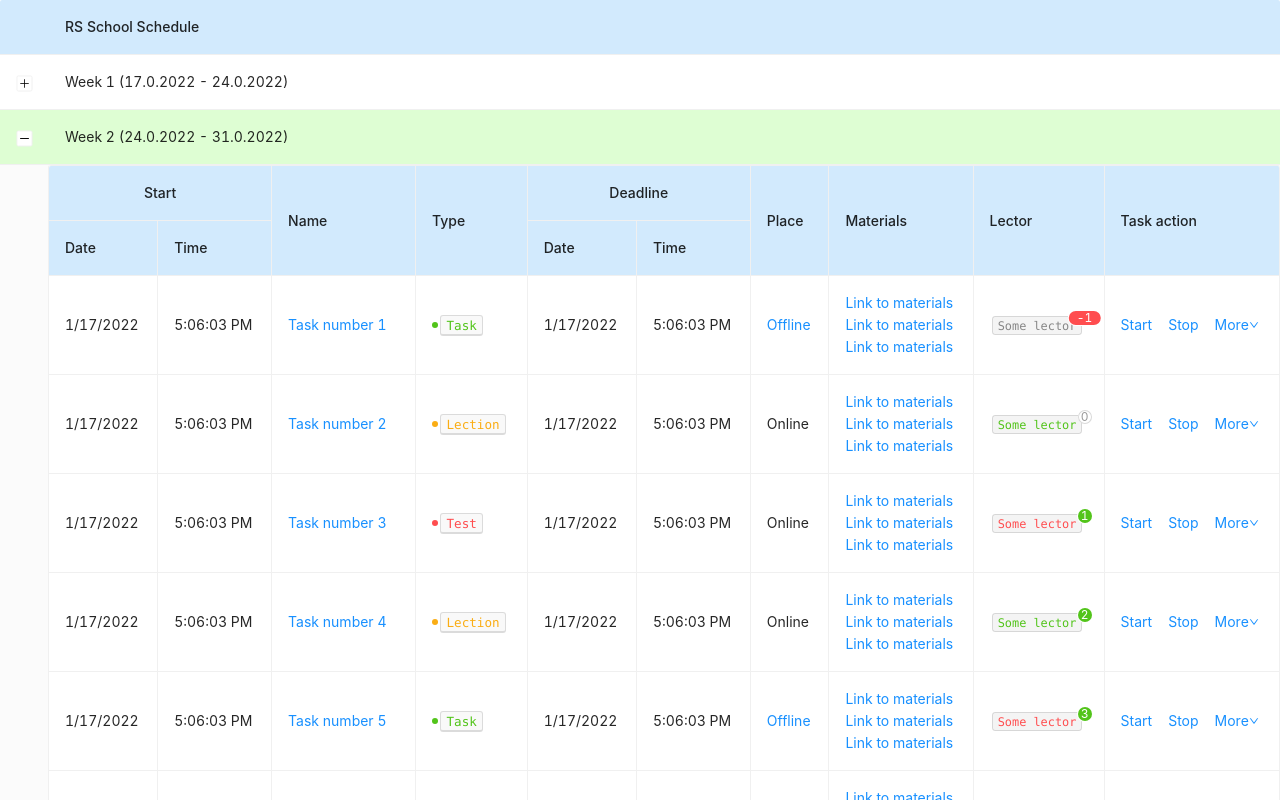
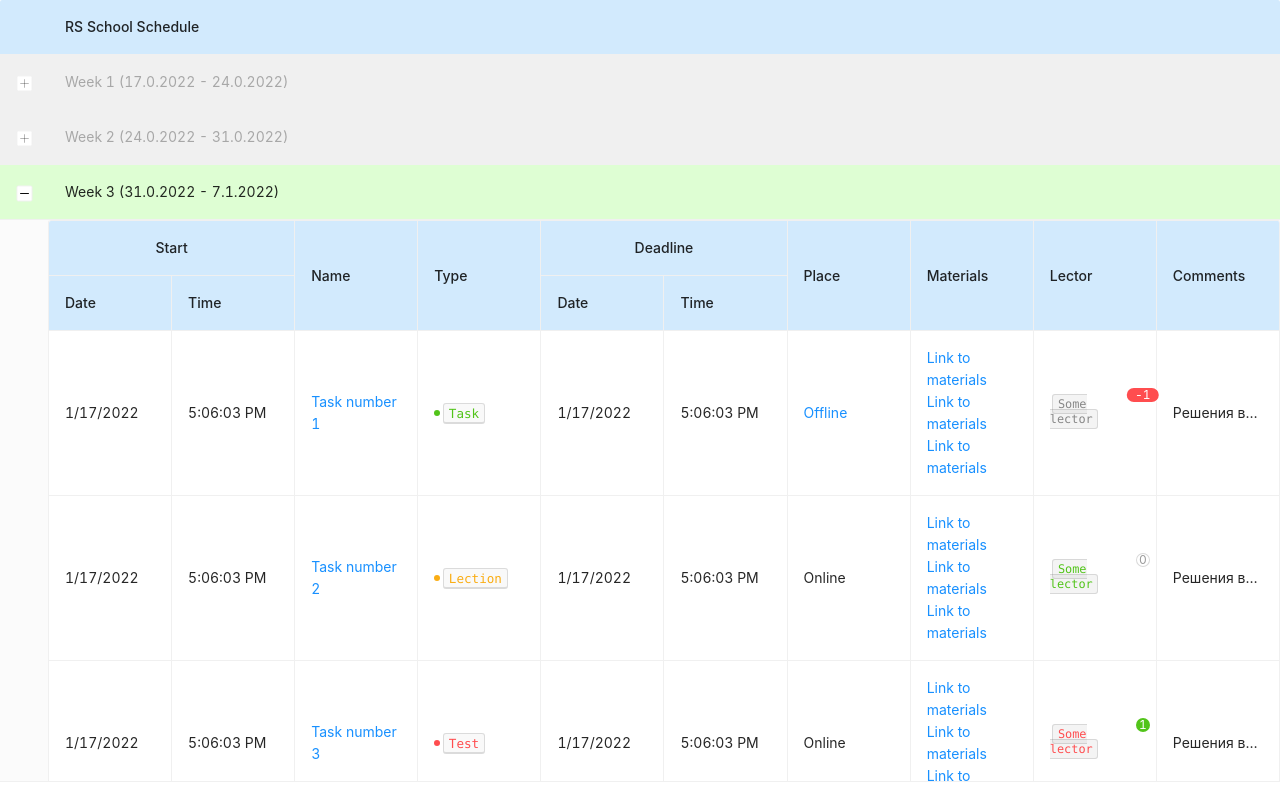
Before and after one commit to Yan-Black/Schedule, a React app: page / in a window 1280 px wide. Shown: the top 800 px of the page. Built offline with nearby package versions, Linux system fonts and the light colour scheme.

Commit message:
feat: add table column for comments, make header of nested tables fixed

```diff
--- a/public/index.html
+++ b/public/index.html
@@ -4,7 +4,7 @@
   <meta charset="UTF-8">
   <meta name="viewport" content="width=device-width, initial-scale=1.0">
   <link rel="shortcut icon" href="#" />
-  <title>Schedule</title>
+  <title>📅 Schedule</title>
 </head>
 <body>
   <div id="root"></div>
--- a/src/components/TableSchedule/index.scss
+++ b/src/components/TableSchedule/index.scss
@@ -4,8 +4,13 @@
     background: #2196f333;
 }
 
-.currentWeek1 {
+.currentWeek2 {
     background: #5bfa2733;
+}
+
+.currentWeek0, .currentWeek1 {
+    background: #f0f0f0;
+    color: #0000004d;
 }
 
 .materials-link {
--- a/src/components/TableSchedule/index.tsx
+++ b/src/components/TableSchedule/index.tsx
@@ -1,5 +1,5 @@
 import * as React from 'react';
-import { Table, Badge, Menu, Dropdown, Space, Typography } from 'antd';
+import { Table, Badge, Menu, Dropdown, Space, Typography, Tooltip } from 'antd';
 import { DownOutlined } from '@ant-design/icons';
 import './index.scss';
 
@@ -118,12 +118,12 @@ const TableSchedule: React.FC = () => {
         key: 'lector',
         render: (text, row, index) => {
           const rating = (-1) ** 2 * index - 1;
-          console.log((rating > 0 && 'rating-positive') || (rating === 0 && 'no-rating'));
           return (
             <div>
               <Badge
                 showZero
                 size="small"
+                offset={[3, -2]}
                 count={rating}
                 overflowCount={99}
                 className={(rating > 0 && 'rating-positive') || (rating === 0 && 'no-rating')}
@@ -145,22 +145,35 @@ const TableSchedule: React.FC = () => {
         },
       },
       {
-        title: 'Task action',
-        dataIndex: 'operation',
-        key: 'operation',
-        render: () => (
-          <Space size="middle">
-            <a href="https://ant.design">Start</a>
-            <a href="https://ant.design">Stop</a>
-            <Dropdown overlay={menu}>
-              <a href="https://ant.design">
-                More
-                <DownOutlined />
-              </a>
-            </Dropdown>
-          </Space>
+        title: 'Comments',
+        dataIndex: 'comments',
+        key: 'comments',
+        ellipsis: {
+          showTitle: false,
+        },
+        render: (address) => (
+          <Tooltip placement="topLeft" title={address}>
+            {address}
+          </Tooltip>
         ),
       },
+      // {
+      //   title: 'Task action',
+      //   dataIndex: 'operation',
+      //   key: 'operation',
+      //   render: () => (
+      //     <Space size="middle">
+      //       <a href="https://ant.design">Start</a>
+      //       <a href="https://ant.design">Stop</a>
+      //       <Dropdown overlay={menu}>
+      //         <a href="https://ant.design">
+      //           More
+      //           <DownOutlined />
+      //         </a>
+      //       </Dropdown>
+      //     </Space>
+      //   ),
+      // },
     ];
 
     const data = [];
@@ -172,9 +185,11 @@ const TableSchedule: React.FC = () => {
         name: `Task number ${i + 1}`,
         deadlineDay: new Date().toLocaleDateString(),
         deadlineTime: new Date().toLocaleTimeString(),
+        comments:
+          'Решения всех заданий доступны после 20-минутной паузы. Для проверки самостоятельности решения  заданий нужно посмотреть и послушать как студент решает пройденные им таски',
       });
     }
-    return <Table bordered columns={columns} dataSource={data} pagination={false} />;
+    return <Table bordered columns={columns} dataSource={data} pagination={false} scroll={{ y: 450 }} />;
   };
 
   const columns = [
@@ -182,13 +197,6 @@ const TableSchedule: React.FC = () => {
       title: 'RS School Schedule',
       dataIndex: 'name',
       key: 'name',
-      // render: (text, row, index) => {
-      //   console.log(row, index);
-      // return(
-      //   index === 1 && <span className='currentWeek'>{text}</span>
-      //     || <span>{text}</span>
-      // );
-      // }
     },
   ];
 
@@ -224,7 +232,7 @@ const TableSchedule: React.FC = () => {
         className="components-table-demo-nested"
         columns={columns}
         expandable={{ expandedRowRender }}
-        defaultExpandedRowKeys={[1]}
+        defaultExpandedRowKeys={[2]}
         dataSource={data}
         rowClassName={(record, index) => `currentWeek${index}`}
       />
```
